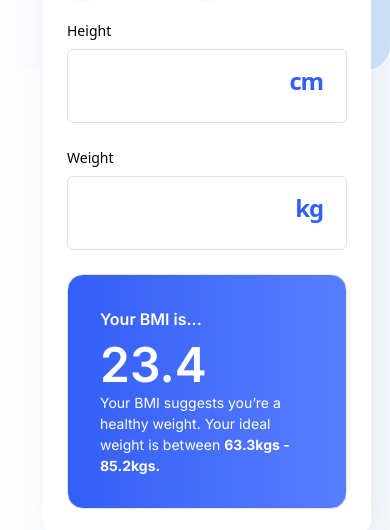
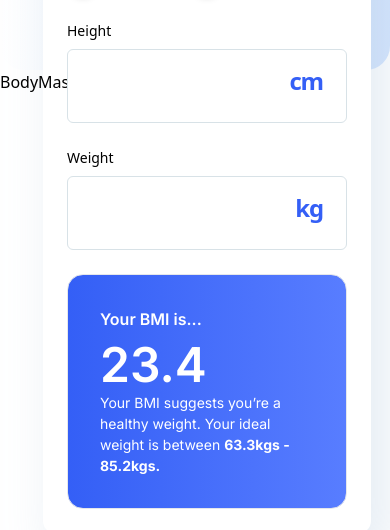
Before and after one commit to MauriceGlenn2/BMI-Calculator, a Next.js app: page / in a window 390 px wide. Shown: the part 570-1100 px from the top of the page. Built offline with nearby package versions, Linux system fonts and the light colour scheme.

Commit message:
starting new compponet

```diff
--- a/components/BodyMass.tsx
+++ b/components/BodyMass.tsx
@@ -1,5 +1,6 @@
 import React, { FC, useState } from "react";
 import { Icon } from "@iconify/react";
+import BodyMassInfo from "./BodyMassInfo";
 
 
 interface BodyMassProps {
@@ -18,7 +19,8 @@ function handleRadioChange() {
 
 
   return (
-    <div className="lg:w-[1276px] lg:h-[737px] lg:flex-shrink-0">
+    <>
+      <div className="lg:w-[1276px] lg:h-[737px] lg:flex-shrink-0 z-20">
         <div
           className="flex flex-col items-center h-[640px] lg:w-[978px] lg:h-[737px]
       bg-gradient-to-l from-[#D6E6FE] to-transparent outline-none
@@ -138,6 +140,8 @@ function handleRadioChange() {
           </div>
         </div>
       </div>
+      <BodyMassInfo />
+    </>
   );
 };
 
--- a/components/BodyMassInfo.tsx
+++ b/components/BodyMassInfo.tsx
@@ -2,7 +2,9 @@ import React from 'react'
 
 function BodyMassInfo() {
   return (
-    <div>BodyMassInfo</div>
+    <div className='w-[375px] h-[354px]'>BodyMassInfo
+
+    </div>
   )
 }
 
```
Lines whose indentation alone changed are shown as unchanged.
